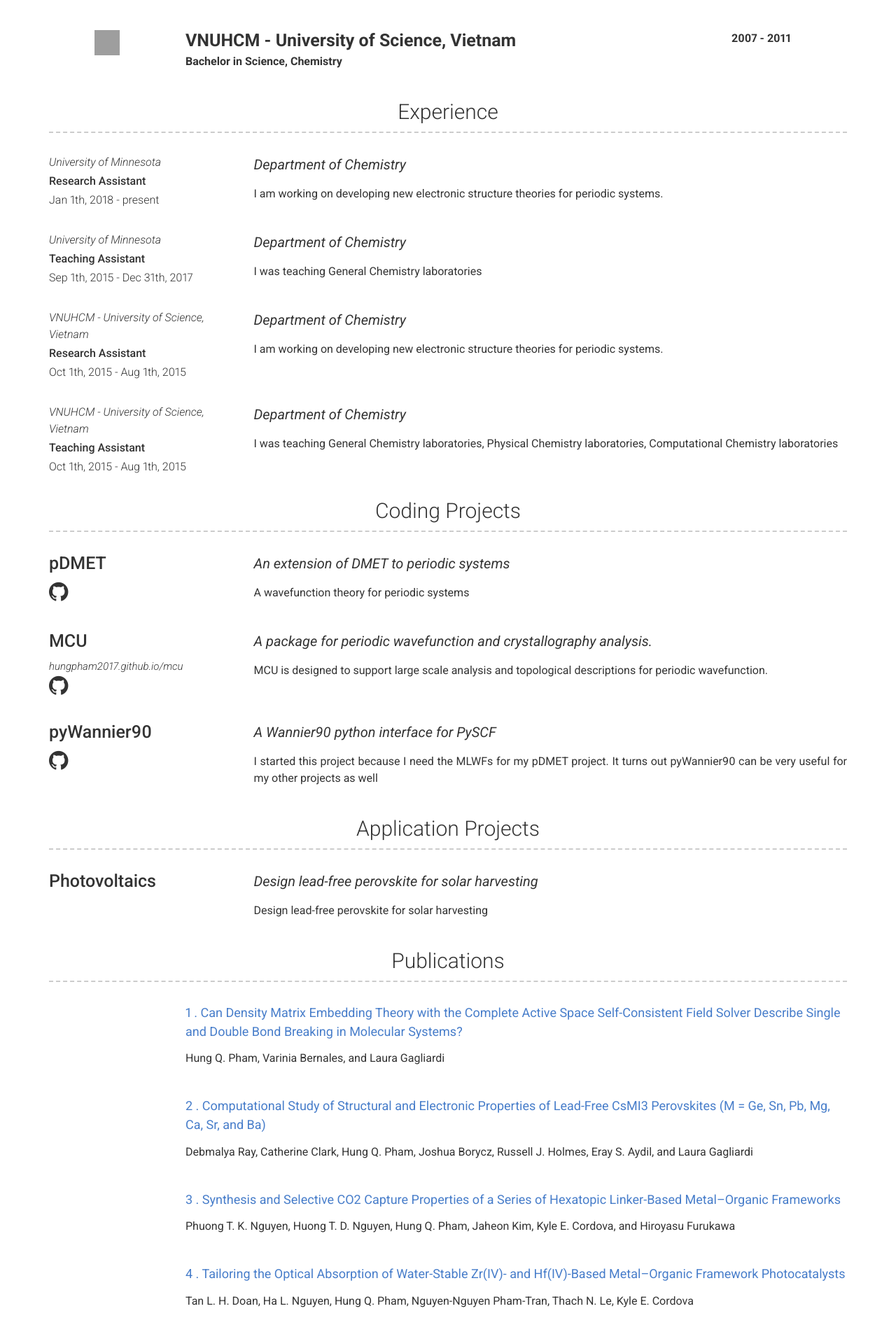
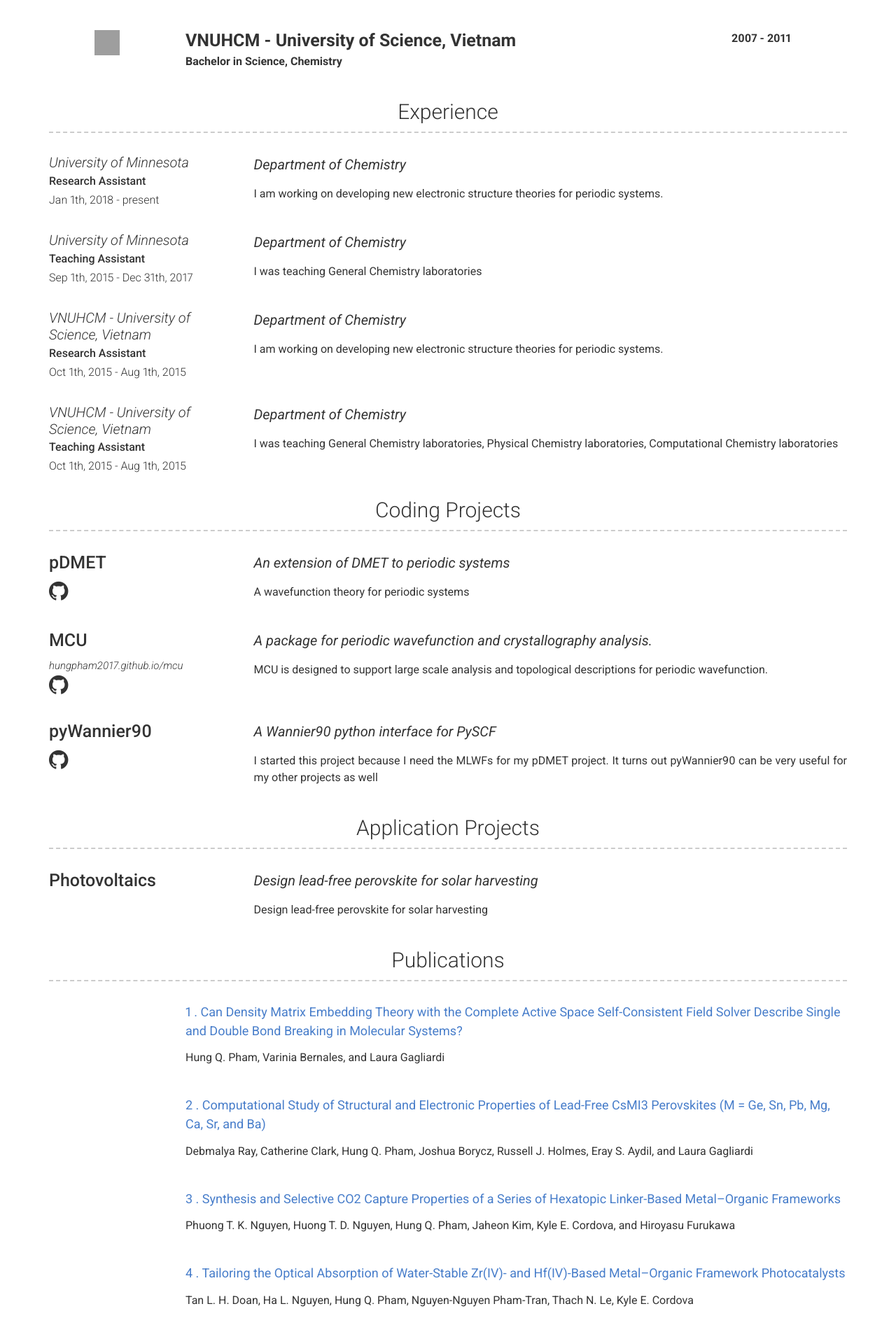
Before and after one commit to hungpham2017/hungpham2017.github.io, a Jekyll site: the page built from index.md, in a window 1280 px wide. Shown: the part 673-2566 px from the top of the page at 70% size. Built offline with Jekyll 4.4.1, drawn with Linux system fonts in a browser that asks for light colours; grey boxes are pictures that could not be loaded.

```diff
--- a/_includes/experience.html
+++ b/_includes/experience.html
@@ -3,7 +3,7 @@
   {% for experience in site.data.experience %}
     <div class="row clearfix experience">
       <div class="col-xs-12 col-sm-4 col-md-3 col-print-12 left-column">
-        <p class="name">
+        <h5 class="name">
           {%- if experience.link -%}
             {% include a.html href=experience.link %}
           {%- endif -%}
@@ -11,7 +11,7 @@
           {%- if experience.link -%}
             </a>
           {%- endif -%}
-          </p>
+          </h5>
         <p><b>{{ experience.job_title }}</b></p>
         <p>{{ experience.dates }}</p>
         {% for job in experience.jobs %}
--- a/_sass/type.scss
+++ b/_sass/type.scss
@@ -65,6 +65,12 @@
   margin-bottom:3px;
 }
 
+h5 {
+  font-weight: 250;
+  font-size:2.0em;
+  margin-bottom:2.5px;
+}
+
 p, ul {
   font-size: 1.6em;
   text-align: justify;
```
